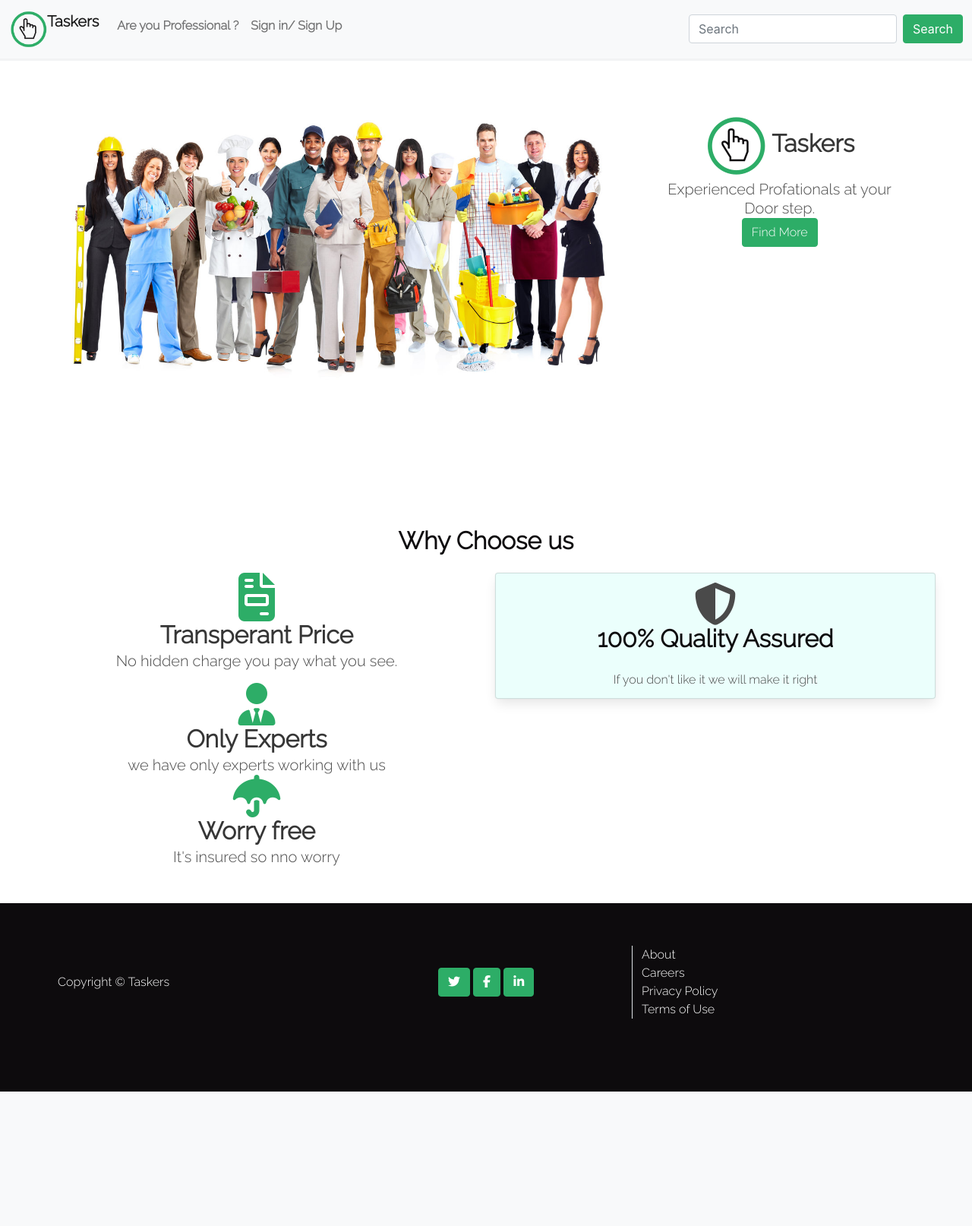
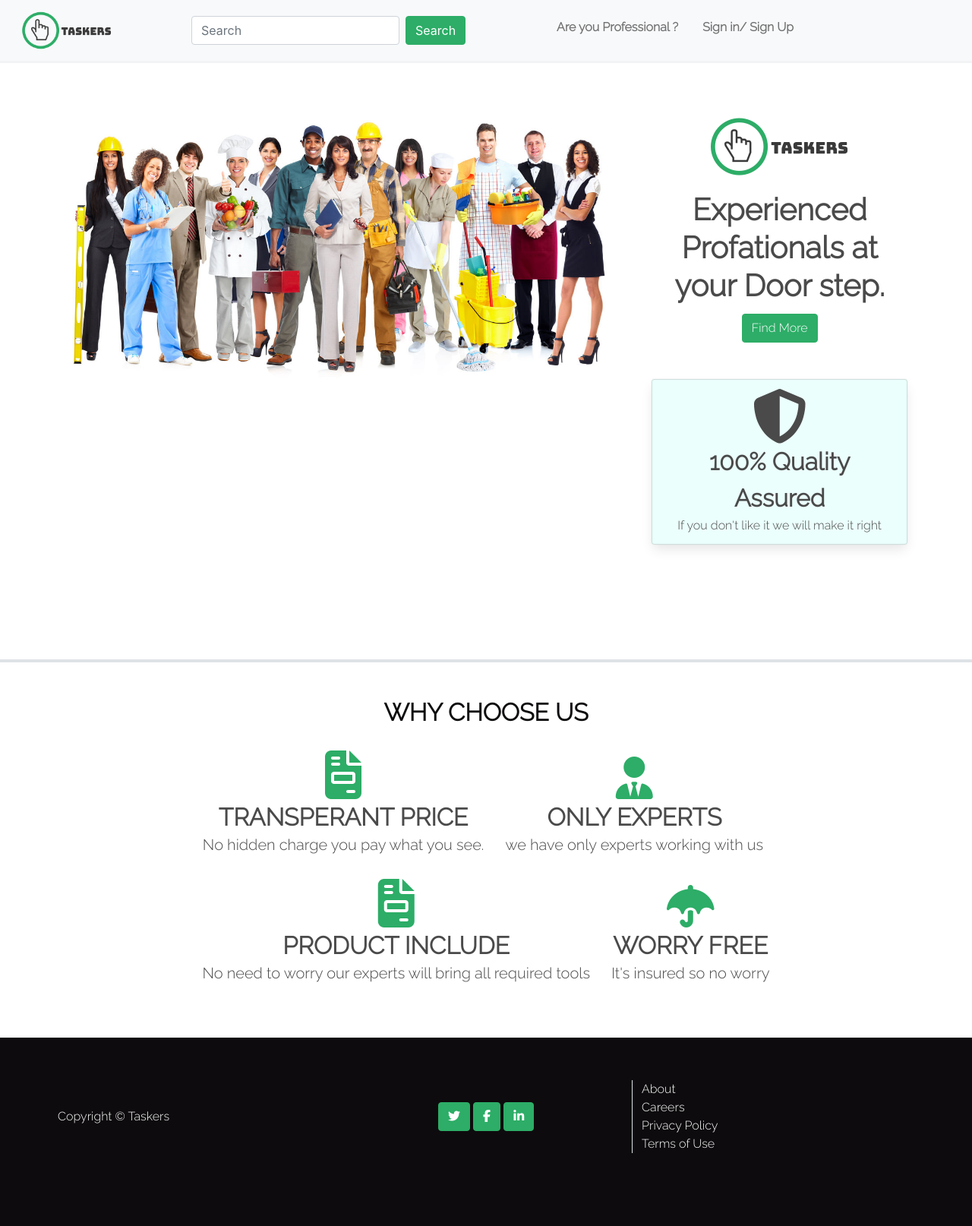
Before and after one commit to HMTRIVEDI/TASKERS, a Django app: page / in a window 1280 px wide. Shown: the whole page at 76% size. Before the commit the page ends 1437 px from the top, so only its background shows below. Run offline with Django 3.2, Linux system fonts and the light colour scheme; some libraries are stand-ins or nearby versions.

Commit message:
home page finished

```diff
--- a/home/templates/home/index.html
+++ b/home/templates/home/index.html
@@ -10,48 +10,53 @@
         <div class="col-sm-4">
             <div class="container main-titel text-center btn">
                 <div class="title">
-                    <img src="media/logo.png" class="img-fluid" alt="" width="auto" height="auto"> Taskers
+                    <img src="media/logo.png" class="img-fluid" alt="" width="auto" height="auto">
                 </div>
-                <div class="subtitle">
-                    <p>Experienced Profationals at your Door step.</p>
-                    <div class="btn btn-main">Find More</div>
+                <div class="subtitle p-3">
+                    <p class="fs-1 fw-bolder">Experienced Profationals at your Door step.</p>
+                    <div class="btn btn-main m-3">Find More</div>
+                </div>
+                <div class="card has-background-primary-light text-center p-3">
+                    <i class="fas fa-shield-alt display-2"></i>
+                    <p class="fs-2 fw-bolder">
+                        100% Quality Assured
+                    </p>
+                    <p>If you don't like it we will make it right
+                    </p>
                 </div>
             </div>
         </div>
     </div>
 </section>
 
-<section class="section">
-    <h1 class="title display-4 text-second has-text-centered">Why Choose us</h1>
+<section class="section border-top border-4">
+    <div class="title">
+        <p class="title display-4 text-second  text-uppercase has-text-centered fw-bolder">Why Choose us</p>
+    </div>
     <div class="columns">
         <div class="column">
-            <ul class="text-center">
-                <li class="mb-4">
+            <ul class="text-center list-inline">
+                <li class="mb-4 list-inline-item p-2">
                     <i class="fas fa-file-invoice text-first display-3"></i>
-                    <p class="title">Transperant Price</p>
+                    <p class="fs-2 fw-bolder text-uppercase">Transperant Price</p>
                     <p class="subtitle">No hidden charge you pay what you see.</p>
                 </li>
-                <li>
+                <li class="mb-4 list-inline-item p-2">
                     <i class="fas fa-user-tie text-first display-4"></i>
-                    <p class="title">Only Experts</p>
+                    <p class="fs-2 fw-bolder text-uppercase">Only Experts</p>
                     <p class="subtitle">we have only experts working with us</p>
                 </li>
-                <li>
+                <li class="mb-4 list-inline-item p-2">
+                    <i class="fas fa-file-invoice text-first display-3"></i>
+                    <p class="fs-2 fw-bolder text-uppercase">Product Include </p>
+                    <p class="subtitle">No need to worry our experts will bring all required tools</p>
+                </li>
+                <li class="mb-4 list-inline-item p-2">
                     <i class="fas fa-umbrella text-first display-4"></i>
-                    <p class="title">Worry free</p>
-                    <p class="subtitle">It's insured so nno worry</p>
+                    <p class="fs-2 fw-bolder text-uppercase">Worry free</p>
+                    <p class="subtitle">It's insured so no worry</p>
                 </li>
             </ul>
-        </div>
-        <div class="column">
-            <div class="card has-background-primary-light text-center p-3">
-                <i class="fas fa-shield-alt display-4"></i>
-                <p class="title text-second">
-                    100% Quality Assured
-                </p>
-                <p>If you don't like it we will make it right
-                </p>
-            </div>
         </div>
     </div>
 </section>
--- a/templates/base.html
+++ b/templates/base.html
@@ -21,6 +21,10 @@
     <link rel="stylesheet" href="{% static 'css/base.css' %}">
     <link rel="preconnect" href="https://fonts.gstatic.com">
     <link href="https://fonts.googleapis.com/css2?family=Raleway:wght@300&display=swap" rel="stylesheet">
+    <link rel="apple-touch-icon" sizes="180x180" href="media/apple-touch-icon.png">
+    <link rel="icon" type="image/png" sizes="32x32" href="media/favicon-32x32.png">
+    <link rel="icon" type="image/png" sizes="16x16" href="media/favicon-16x16.png">
+    <link rel="manifest" href="/site.webmanifest">
     <script src="https://kit.fontawesome.com/325cc790b1.js" crossorigin="anonymous"></script>
     {% endblock %}
 
@@ -43,28 +47,25 @@
     <header class="base-hed container-fluid fixed-top" style="padding: 0%;">
         <nav class="navbar navbar-expand-lg navbar-light bg-light">
             <div class="container-fluid">
-                <a class="navbar-brand logo-text" href="{% url 'home' %}">
-                    <img src="media/logo.png" alt="" width="50" height="50">Taskers
-                </a>
-
+                <img src="media/logo.png" class="ml-4 mr-6" alt="logo" width="120" height="60">
                 <button class="navbar-toggler" type="button" data-bs-toggle="collapse"
                     data-bs-target="#navbarSupportedContent" aria-controls="navbarSupportedContent"
                     aria-expanded="false" aria-label="Toggle navigation">
                     <span class="navbar-toggler-icon"></span>
                 </button>
                 <div class="collapse navbar-collapse" id="navbarSupportedContent">
-                    <ul class="navbar-nav me-auto mb-2 mb-lg-0">
-                        <li class="nav-item">
+                    <form class="d-flex p-2 mr-6 ml-6">
+                        <input class="form-control me-2" type="search" placeholder="Search" aria-label="Search">
+                        <button class="btn btn-main" type="submit">Search</button>
+                    </form>
+                    <ul class="navbar-nav me-auto ml-6 mb-2 mb-lg-0 align-items-left">
+                        <li class="nav-item p-2">
                             <a class="nav-link link-tex" href="#">Are you Professional ?</a>
                         </li>
-                        <li class="nav-item">
+                        <li class="nav-item p-2">
                             <a class="nav-link link-tex" href="{% url 'account_login' %}">Sign in/ Sign Up</a>
                         </li>
                     </ul>
-                    <form class="d-flex">
-                        <input class="form-control me-2" type="search" placeholder="Search" aria-label="Search">
-                        <button class="btn btn-main" type="submit">Search</button>
-                    </form>
                 </div>
             </div>
         </nav>
```
Also changed, not shown: media/apple-touch-icon.png (added), media/favicon-16x16.png (added), media/favicon-32x32.png (added), media/logo.png.
